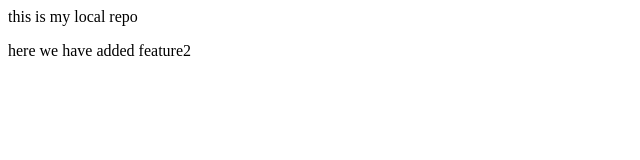
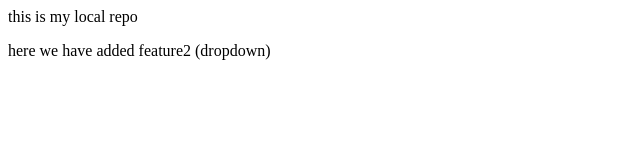
Before and after one commit to Coder-najma/localrepo, a plain HTML site: page index.html in a window 1280 px wide. Shown: the full height of the page, 0-640 px from the left. Drawn offline with Linux system fonts and the light colour scheme.

```diff
--- a/index.html
+++ b/index.html
@@ -1,2 +1,2 @@
 <p>this is my local repo</p>
-<p>here we have added feature2</p>
+<p>here we have added feature2 (dropdown)</p>
```
